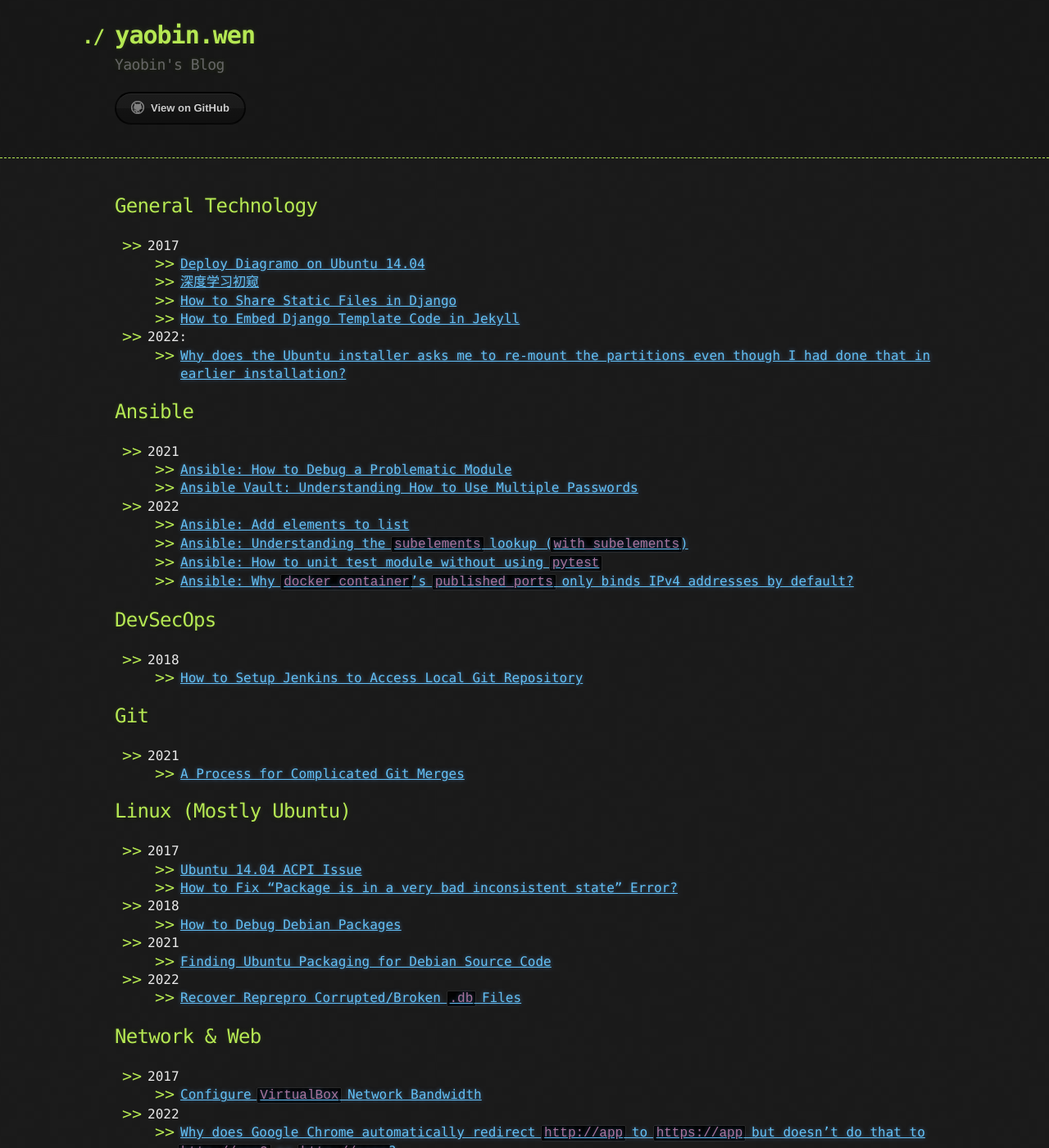
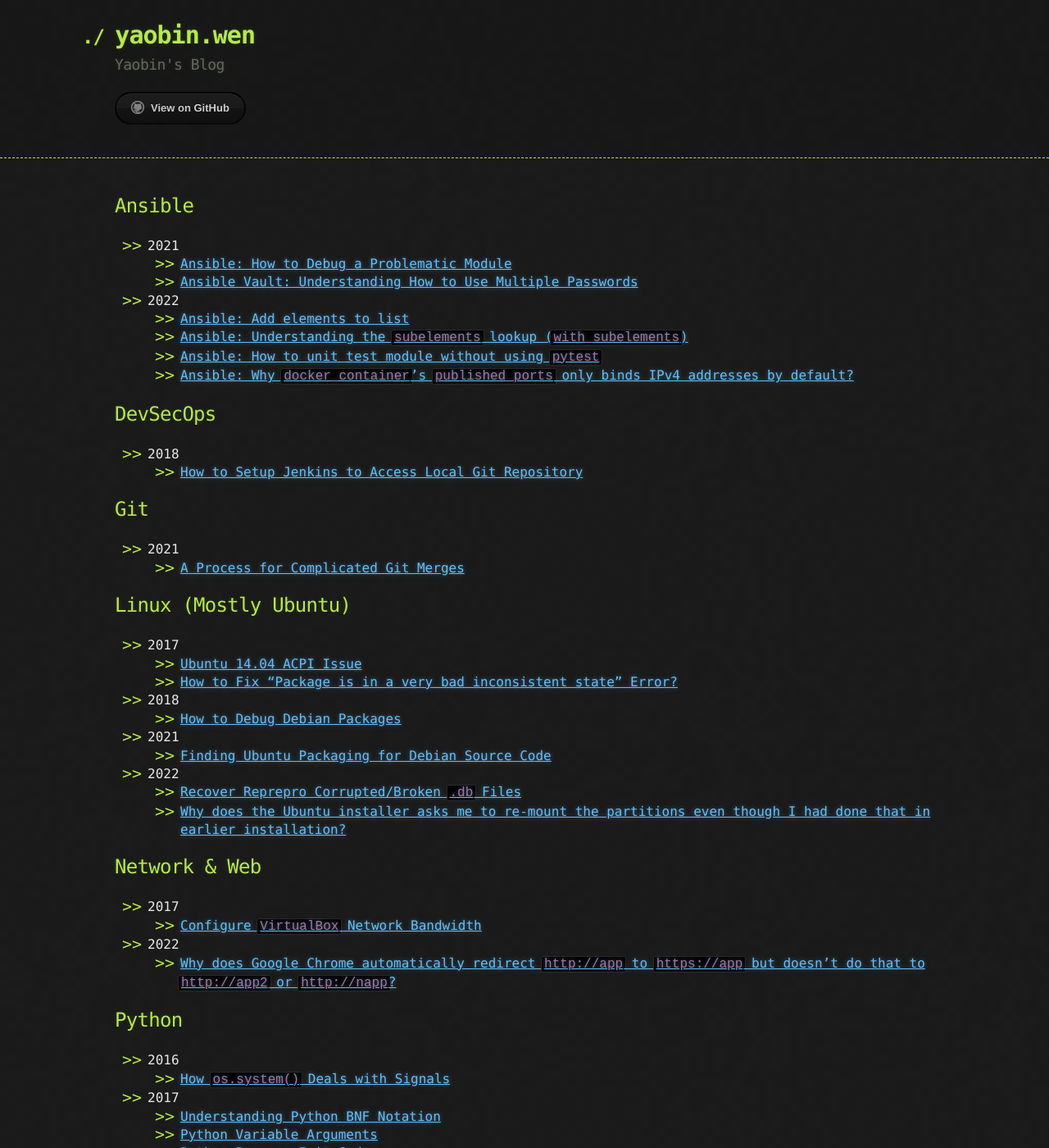
Before and after one commit to yaobinwen/yaobinwen.github.io, a Jekyll site: the page built from index.md, in a window 1280 px wide and 1400 px high. Shown: the whole window at 82% size. Built offline with Jekyll 4.4.1, drawn with Linux system fonts in a browser that asks for light colours; our own code applies the rules of GitHub Pages for plain Markdown files; some of the changed text lies outside the part shown.

Commit message:
Reorganize the articles on the Index page

```diff
--- a/index.md
+++ b/index.md
@@ -1,13 +1,3 @@
-## General Technology
-
-- 2017
-  - [Deploy Diagramo on Ubuntu 14.04](./_posts/2017/2017-01-11-Deploy-Diagramo.md)
-  - [深度学习初窥](./_posts/2017/2017-01-14-Deep-learning-peek.md)
-  - [How to Share Static Files in Django](./_posts/2017/2017-02-07-Django-how-to-share-static-files.md)
-  - [How to Embed Django Template Code in Jekyll](./_posts/2017/2017-02-08-Django-code-to-jekyll.md)
-- 2022:
-  - [Why does the Ubuntu installer asks me to re-mount the partitions even though I had done that in earlier installation?](./_posts/2022/2022-03-24-Understanding-partitions-installing-multiple-OSes.md)
-
 ## Ansible
 
 - 2021
```
Also changed, not shown: other parts of index.md (+8 -1 lines).
